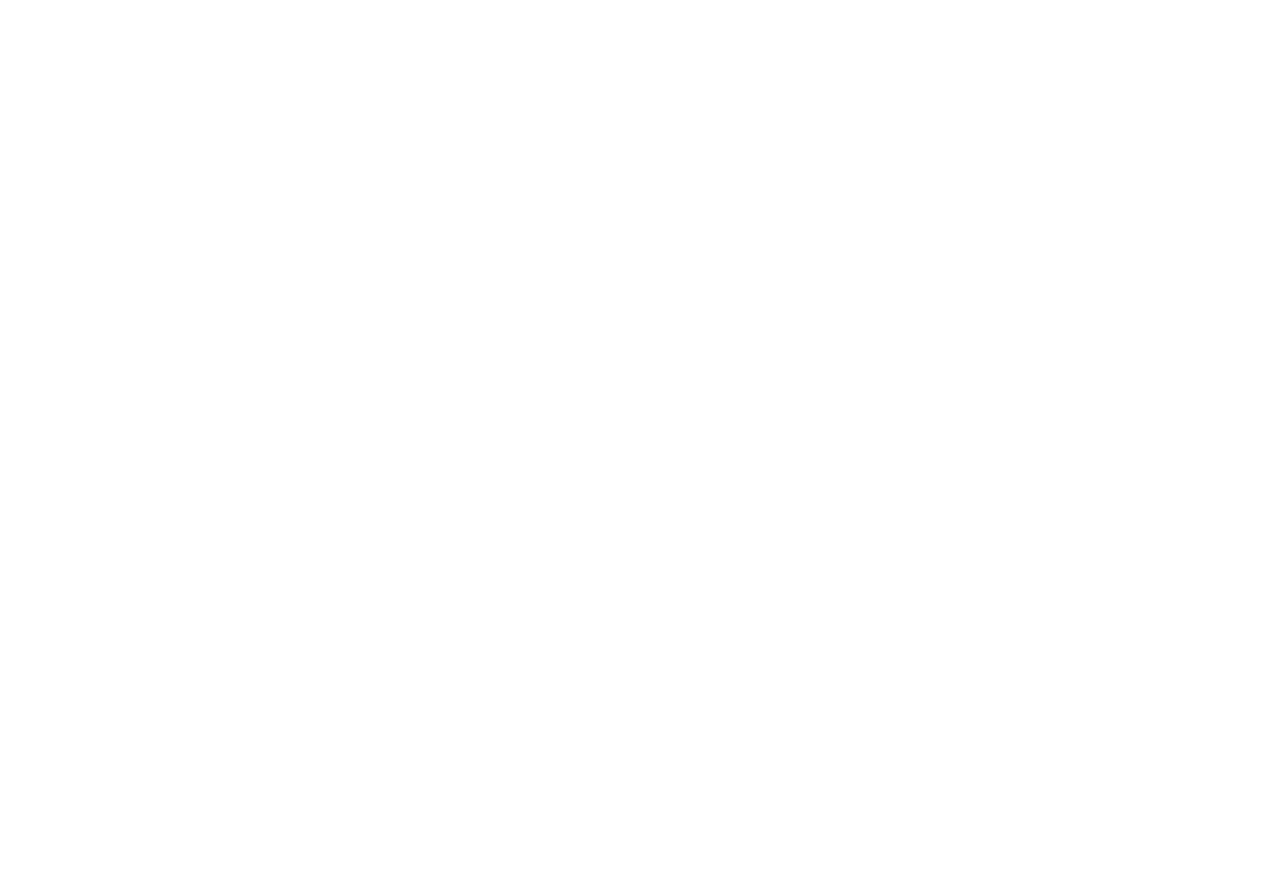
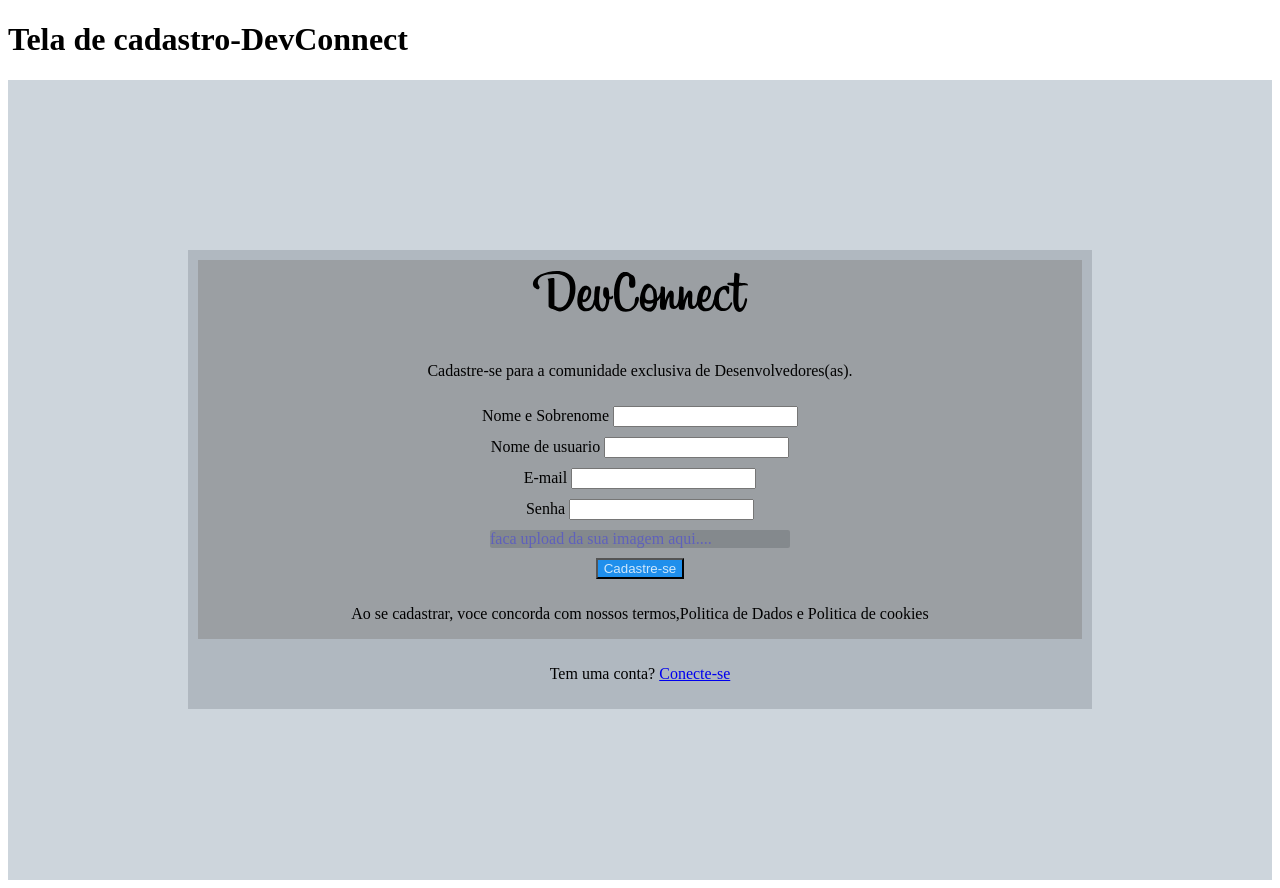
Before and after one commit to Paulo77k/2S_DevConnect_M, a plain HTML site: page static_devconnect/pages/cadastro-usuario.html in a window 1280 px wide. Before the commit the page ends 800 px from the top, so only its background shows below. Drawn offline with Linux system fonts and the light colour scheme.

Commit message:
finalizado a aula de cadastro

```diff
--- a/static_devconnect/pages/cadastro-usuario.html
+++ b/static_devconnect/pages/cadastro-usuario.html
@@ -0,0 +1,61 @@
+<!DOCTYPE html>
+<html lang="pt-BR">
+
+<head>
+  <meta charset=UTF-8>
+  <meta name="viewport" content="width=device-width, initial-scale=1.0">
+  <meta name="author" content="Paulo">
+  <meta name="description" content="site da empresa DevConnect">
+  <link rel="shortcut icon" href="../assets/midia_devconnect/logo-devconnect-sm.svg" type="image/x-icon">
+
+  <link rel="stylesheet" href="../styles/cadastro.css">
+  <title>DevConnect</title>
+  <link rel="stylesheet" href="../assets/midia_devconnect/logo-devconnect-sm.svg">
+
+</head>
+
+<body>
+  <h1>Tela de cadastro-DevConnect</h1>
+  <main>
+    <div>
+      <form class="estilo-formulario">
+        <img src="../assets/midia_devconnect/logo-devconnect-lg.svg" alt="Logo DevConnect">
+        <p>Cadastre-se para a comunidade exclusiva de Desenvolvedores(as).</p>
+        <div>
+
+          <label for="">Nome e Sobrenome</label>
+          <input type="text">
+        </div>
+        <div>
+
+          <label for="">Nome de usuario</label>
+          <input type="text">
+        </div>
+        <div>
+
+          <label for="">E-mail</label>
+          <input type="text">
+        </div>
+        <div>
+
+          <label for="">Senha</label>
+          <input type="password" name="" id="">
+        </div>
+
+        <div>
+          <label for="campo-upload" id="texto-upload">faca upload da sua imagem aqui....</label>
+          <input type="file" name="" id="campo-upload">
+        </div>
+
+        <button type="submit" class="formulario-botao-cadastre-se"> Cadastre-se</button>
+
+        <p>Ao se cadastrar, voce concorda com nossos termos,Politica de Dados e Politica de cookies</p>
+      </form>
+
+      <section id="Secao conecte-se">
+        <p>Tem uma conta? <a href="../pages/index.html">Conecte-se</a></p>
+      </section>
+  </main>
+</body>
+
+</html>
--- /dev/null
+++ b/static_devconnect/styles/cadastro.css
@@ -0,0 +1,72 @@
+main{
+background-color: rgba(161, 175, 188, 0.526);
+display: flex;
+justify-content: center;
+align-items: center;
+
+width: 100%;
+min-height: 100vh;
+}
+main > div {
+background-color: rgba(157, 166, 174, 0.603);
+width: 70%;
+max-width: 400%;
+display: flex;
+justify-content: center;
+align-items: center;
+flex-direction: column;
+gap: 10px;
+padding: 10px;
+border: 2px;
+}
+form{
+background-color: rgba(77, 87, 96, 0.286);
+display: flex;
+align-items: center;
+justify-content: center;
+flex-direction: column;
+gap: 10px;
+
+}
+    .formulario-botao-cadastre-se{
+display: flex;
+align-items: center;
+flex-direction: column;
+
+
+color: rgba(255, 255, 255, 0.786);
+background-color: rgba(1, 140, 255, 0.796);
+
+
+
+    }
+    main > div > p {
+color: black;
+font-size: var(--tamanho-fonte-sm);
+
+    }
+.estilo-formulario{
+background-color: rgba(143, 144, 146, 0.621);
+border: var(--borda);
+width: 100%;
+
+}
+#secao-conecte-se {
+    height: 60px;
+    color: rgba(81, 84, 87, 0.626);
+    display: flex;
+    justify-content: center;
+    align-items: center;
+
+}
+#campo-upload{
+display: none;
+
+}
+#texto-upload{
+display: inline-block;
+width: 300px;
+background-color: rgba(113, 119, 123, 0.525);
+border-radius: 2px;
+color: rgba(80, 80, 207, 0.708);
+}
--- a/static_devconnect/styles/login.css
+++ b/static_devconnect/styles/login.css
@@ -1,6 +1,6 @@
 main{
 
-   background-color: rgba(103, 129, 189, 0.771);
+
    min-height: 100vh;
    width: 100%;
    display: flex;
@@ -9,10 +9,10 @@ main{
 }
 main>div {
 
-background-color: rgba(92, 96, 214, 0.618);
-width: 100%;
+ background-color: rgba(81, 81, 214, 0.459);
+width: 90%;
 max-width: 400px;
-height: 400px;
+
 display: flex;
 flex-direction: column;
 align-items: center;
@@ -22,17 +22,34 @@ gap: 25px;
 
 form{
 background-color: rgba(91, 182, 198, 0.615);
+display: flex;
+flex-direction: column;
+justify-content: center;
+align-items: center;
+gap: 15px;
+padding: 3%,;
 }
 
 #secao-cadastro{
-background-color: rgb(255, 255, 255);
+
+height: 60px;
+display: flex;
+justify-content: center;
+align-items: center;
+
 }
 .estilo-formulario{
     background-color: rgba(56, 126, 216, 0.416);
     border: var(--borda);
+    width: 100%;
+    max-width: 342px;
+
 }
 main > div > p{
-background-color: rgb(255, 255, 255);
+
+color: rgb(0, 0, 0);
+font-size: var(--tamanho-fonte-sm);
+
 }
 
 #secao-instalacao{
@@ -40,4 +57,34 @@ background-color: rgb(252, 252, 252);
 display: flex;
 align-items: center;
 flex-wrap: wrap;
+justify-content: center;
+gap: 10px;
 }
+.formulario-campos {
+display: flex;
+flex-direction: column;
+width: 100%;
+gap: 5px;
+padding: 5px;
+
+
+}
+.formulario-botao-azul{
+    width: 100%;
+}
+
+form>p{
+  text-transform: uppercase;
+  color: rgba(153, 158, 163, 0.849);
+  font-size: var(--tamanho-fonte-sm);
+}
+form > a, #secao-cadastro > p > a {
+color: blue;
+font-size: var(--tamanho-fonte-sm);
+text-decoration: none;
+
+}
+#secao-cadastro > p{
+color: black;
+font-size: var(--tamanho-fonte-md);
+}
```
Also changed, not shown: static_devconnect/pages/index.html (+12 -7 lines), static_devconnect/styles/global.css (+26 -0 lines).
